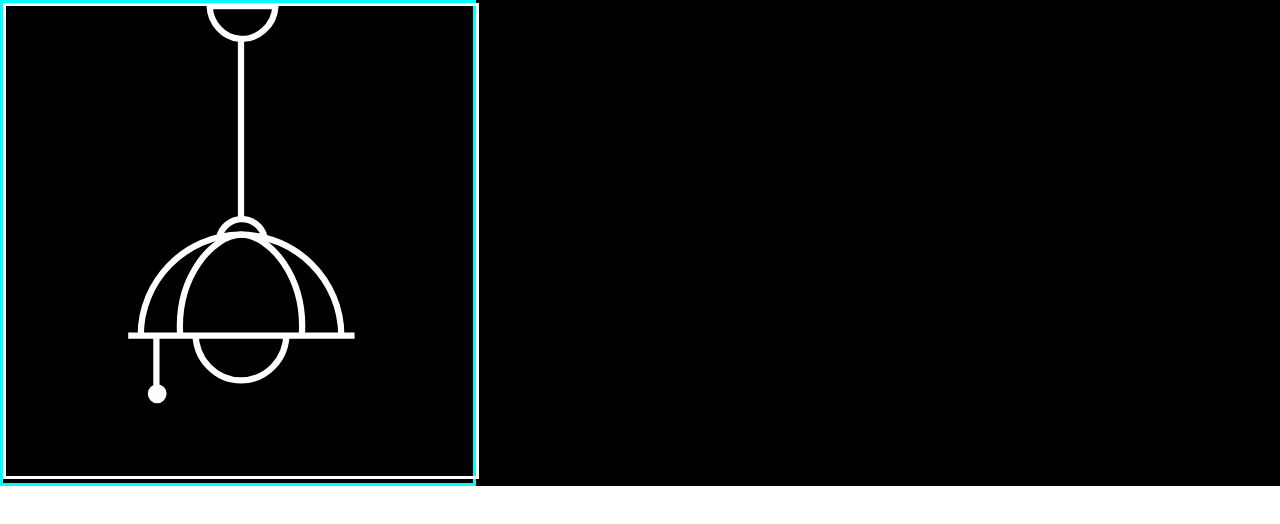
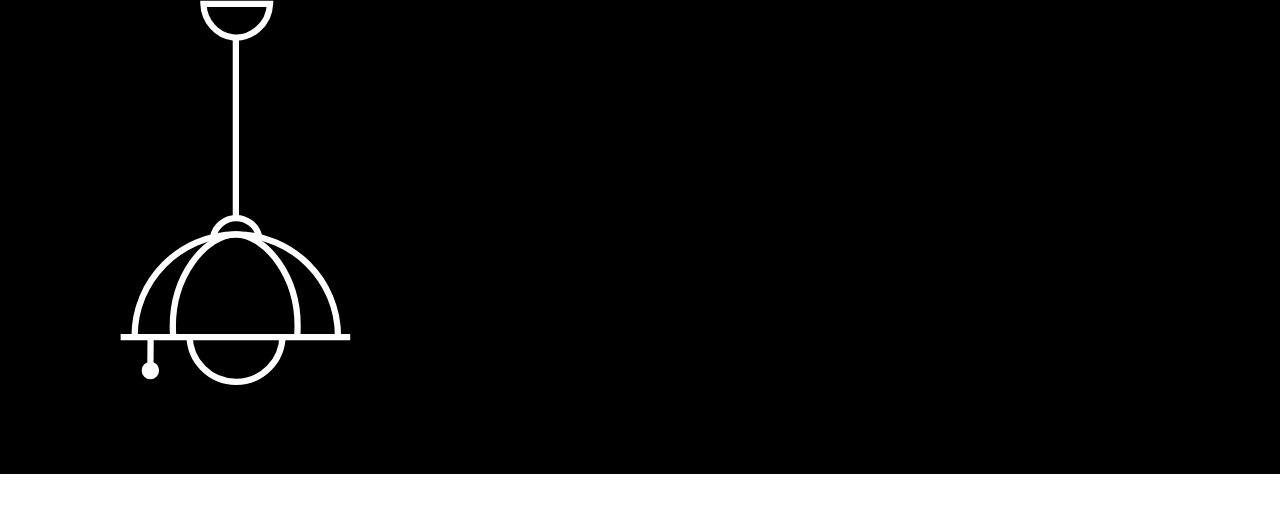
Before and after one commit to Terynrose/MOTION-REAL, a website: page deploy/index.html in a window 1280 px wide. Drawn offline with Linux system fonts and the light colour scheme.

Commit message:
svg push

```diff
--- a/deploy/index.html
+++ b/deploy/index.html
@@ -16,20 +16,26 @@
             <svg xmlns="http://www.w3.org/2000/svg" viewBox="0 0 300 300">
                 <g id="svg-demo" stroke="none" stroke-width="1" fill="none" fill-rule="evenodd">
                   <g id="Lamp-White">
-                    <g id="WL" transform="translate(77.333)">
-                      <path d="M8.672 211c-.417-35.44 28.467-64.846 63.721-65 35.355-.15 64.536 29.177 64.272 64.724" id="Stroke-1" stroke="#FEFEFE" stroke-width="4"/>
-                      <path d="M101.667 209c0 16.568-12.983 30-29 30s-29-13.432-29-30" id="Stroke-3" stroke="#FEFEFE" stroke-width="4"/>
-                      <path d="M33.894 211c-2.826-38.474 21.33-65.14 39.18-65 17.71.14 41.19 26.76 38.36 64.723" id="Stroke-5" stroke="#FEFEFE" stroke-width="4"/>
-                      <path d="M58.667 148c1.413-6.893 7.422-11.905 14.362-11.999 6.88-.093 12.98 4.668 14.638 11.442" id="Stroke-7" stroke="#FEFEFE" stroke-width="4"/>
-                      <path d="M52.667 0h42c-.555 12.854-12.005 22.17-23.487 20.881C61.274 19.769 52.983 10.947 52.667 0z" id="Stroke-9" stroke="#FEFEFE" stroke-width="4"/>
-                      <path id="Stroke-11" stroke="#FEFEFE" stroke-width="4" d="M72.667 22v114"/>
-                      <g id="Group-15" transform="translate(.667 209)" stroke="#FEFEFE" stroke-width="4">
-                        <path id="Stroke-13" d="M0 1.452h144.491"/>
+                    <g id="Group-34" transform="translate(76.524 2)">
+                      <g id="Shine" transform="translate(15.476 231)" stroke-width="4">
+                        <path id="Stroke-2" stroke="#00B38D" d="M91.167.662l25.397 15.183"/>
+                        <path id="Stroke-4" stroke="#FFD400" d="M77.649 14.845l15.248 26.083"/>
+                        <path id="Stroke-6" stroke="#00ACE6" d="M58.732 19.665v30.334"/>
+                        <path id="Stroke-8" stroke="#EC0775" d="M39.813 14.277L24.848 41.212"/>
+                        <path id="Stroke-11" stroke="#F5851F" d="M26 0L0 16"/>
                       </g>
-                      <g id="Switch" transform="translate(13.667 212)">
-                        <path id="Stroke-16" stroke="#FEFEFE" stroke-width="4" d="M5 0v33"/>
-                        <path d="M11 35.5C11 32.46 8.539 30 5.5 30a5.5 5.5 0 100 11 5.5 5.5 0 005.5-5.5" id="Fill-18" fill="#FEFEFE"/>
-                        <path d="M11 35.5C11 32.46 8.539 30 5.5 30a5.5 5.5 0 100 11 5.5 5.5 0 005.5-5.5z" id="Stroke-20" stroke="#FEFEFE"/>
+                      <g id="Body" transform="translate(.476 .4)" stroke="#FEFEFE" stroke-width="4">
+                        <path d="M8.95 212.72c-.422-35.755 28.861-65.422 64.604-65.577 35.845-.152 65.428 29.436 65.16 65.298" id="Stroke-12"/>
+                        <path d="M103.315 211.785c0 16.334-13.27 29.577-29.642 29.577-16.37 0-29.641-13.243-29.641-29.577" id="Stroke-14"/>
+                        <path d="M33.56 212.441c-2.886-38.65 21.773-65.438 39.994-65.298 18.076.141 42.04 26.883 39.152 65.02" id="Stroke-16"/>
+                        <path d="M59.01 148.818c1.431-6.893 7.516-11.905 14.543-11.999 6.967-.093 13.144 4.668 14.823 11.442" id="Stroke-18"/>
+                        <path d="M52.857 0h42.51c-.561 13.226-12.151 22.81-23.772 21.485C61.57 20.341 53.177 11.264 52.857 0z" id="Stroke-20"/>
+                        <path id="Stroke-22" d="M73.553 21.766v115.053"/>
+                        <path id="Stroke-24" d="M0 212.72h146.547"/>
+                      </g>
+                      <g id="Switch" transform="translate(13.908 213.824)">
+                        <path id="chain" stroke="#FEFEFE" stroke-width="4" d="M5.692 0l-.124 20.176"/>
+                        <path d="M11.093 20.66c0-3.056-2.483-5.533-5.547-5.533A5.54 5.54 0 000 20.661a5.54 5.54 0 005.546 5.535 5.541 5.541 0 005.547-5.535" id="ball" fill="#FEFEFE"/>
                       </g>
                     </g>
                   </g>
--- a/dev/js/demo.js
+++ b/dev/js/demo.js
@@ -3,10 +3,12 @@ import {
 } from "gsap";
 
 const lampTL = gsap.timeline();
-lampTL.from("#WL", {
-    duration: 0.5,
-    y: -300
-});
+lampTL.to("#Shine", {duration: 0.05, alpha: 0})
+    .from("#Lamp-White", {duration: 0.5, y: -300})
+    .to("#Switch", {duration: 0.25, scaleY: 1.5})
+    .to("#Switch", {duration: 0.25, scaleY: 1})
+    .to("#white", {duration: 0.5, backgroundColor: "$white"});
+
 
 export function lampAnimation() {
     return lampTL;
--- a/dev/scss/sections/_demo.scss
+++ b/dev/scss/sections/_demo.scss
@@ -11,10 +11,8 @@
 
     >div{
         grid-area: WL;
-        border: 3px solid aqua;
 
         svg{
-            border: 3px solid white;
             width: 100%;
         }
     }
```
Also changed, not shown: deploy/css/styles.css, deploy/js/scripts-min.js, 1 other file.
